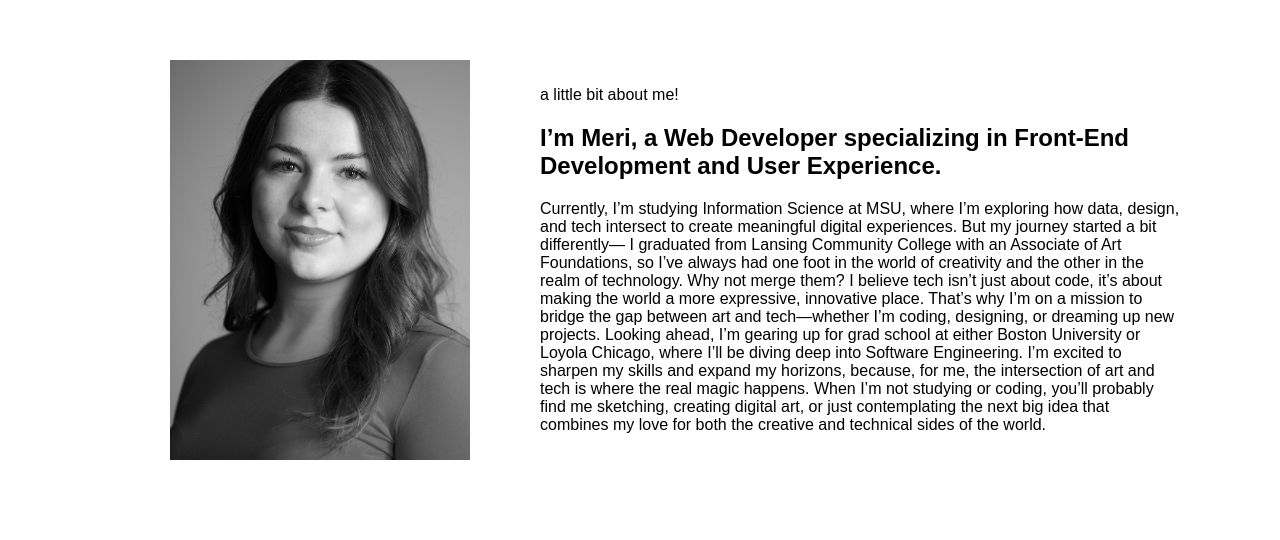
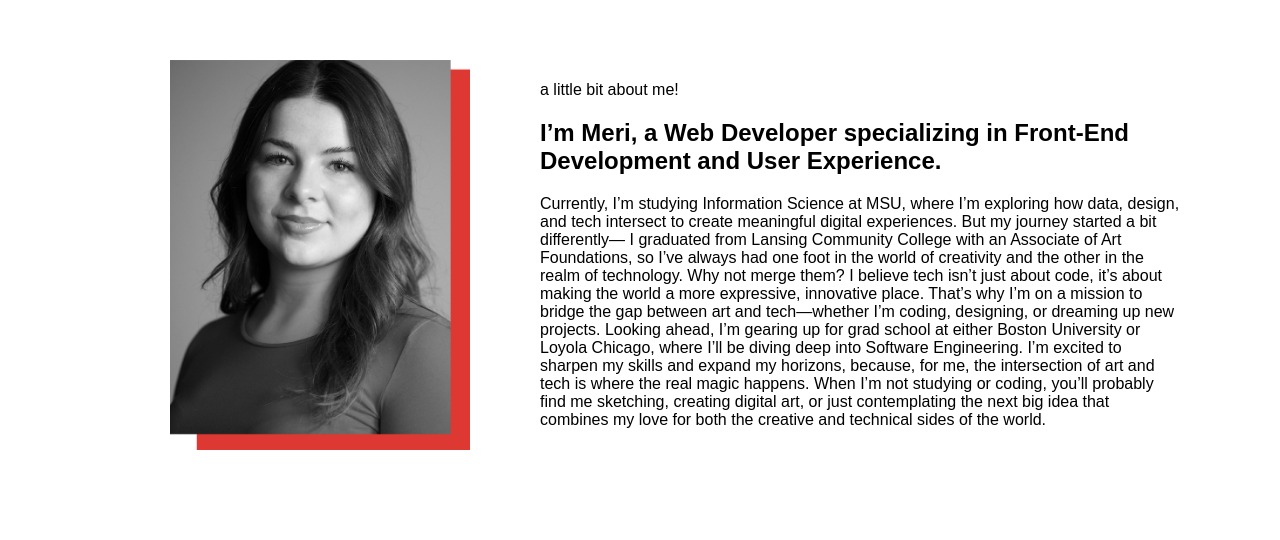
Before and after one commit to merimcginnis/349-final, a plain HTML site: page index.html in a window 1280 px wide. Shown: the part 1022-1562 px from the top of the page. Drawn offline with Linux system fonts and the light colour scheme; a web font is replaced by a local one.

Commit message:
chnaged headshot image to have a red background

```diff
--- a/index.html
+++ b/index.html
@@ -27,7 +27,7 @@
 
     <div class="background-home">
       <figure class="wrap">
-        <img src="images/headshot.jpg" alt="Meri's headshot" width="300px">
+        <img src="images/headshot-red.png" alt="Meri's headshot" width="300px">
       </figure>
       <div class="home-text">
         <p>a little bit about me!</p>
--- a/screen.css
+++ b/screen.css
@@ -55,18 +55,6 @@ body {
     float: left;
 }
 
-.wrap::before {
-    content: "";
-    position: absolute;
-    top: -20px;
-    left: -20px;
-    width: calc(100% + 40px);
-    height: calc(100% + 40px);
-    background-color: #dd3932;
-    z-index: -1;
-
-}
-
 .wrap img {
     float: left;
     margin: 30px;
```
Also changed, not shown: images/headshot-red.png (added).
